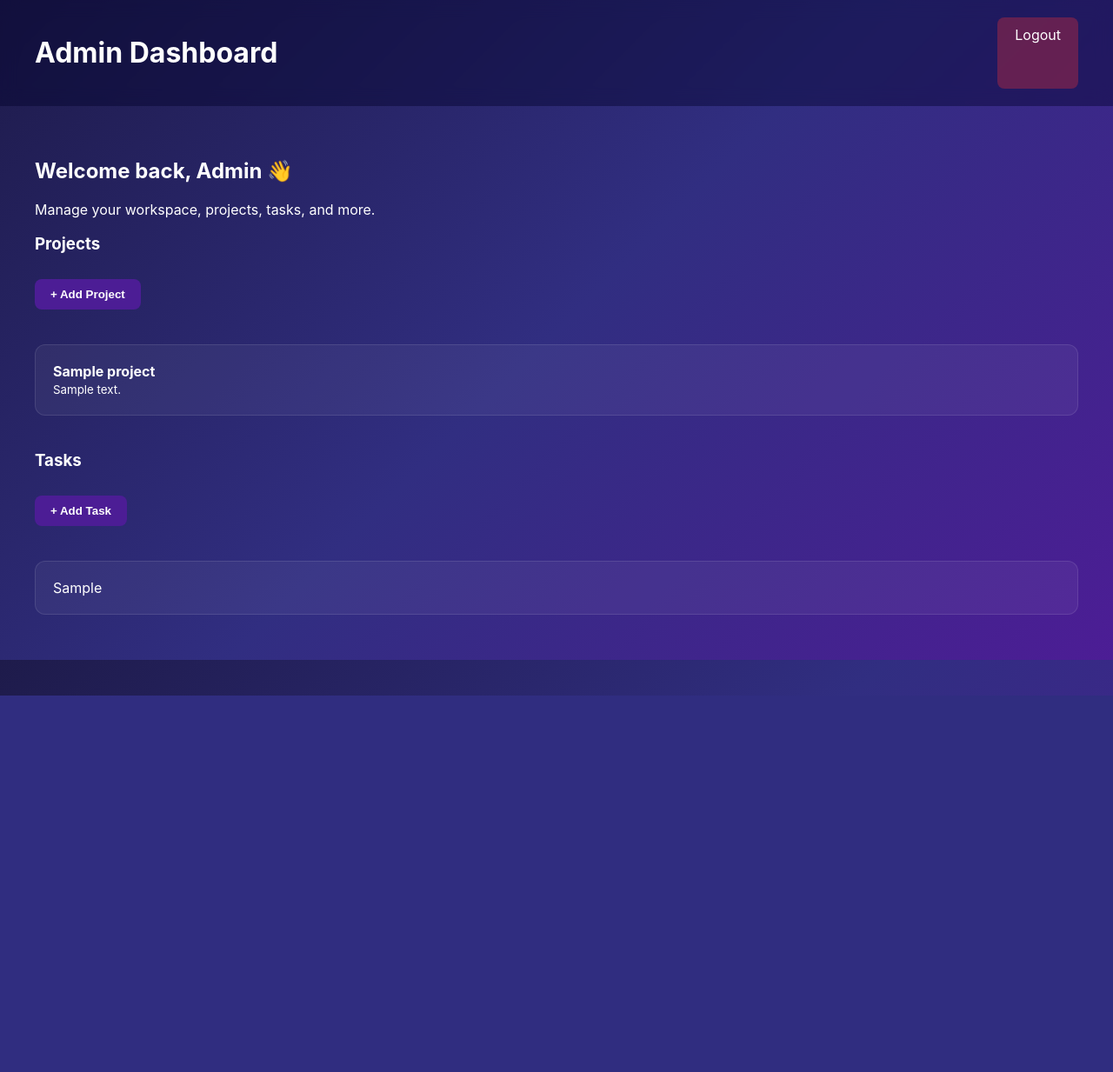
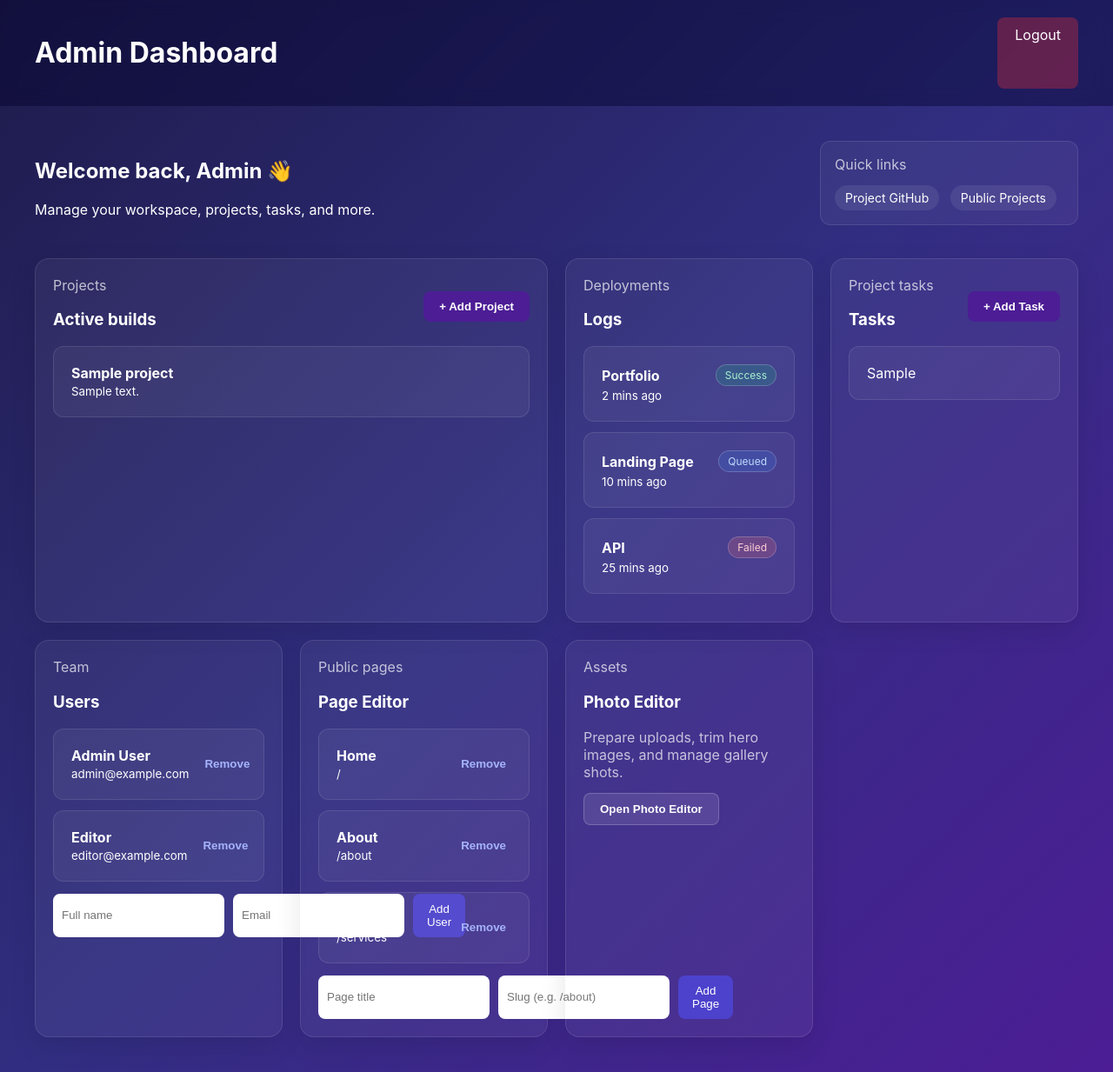
Before and after one commit to devdussey/dussey-dev, a PHP site: page /admin/ in a window 1280 px wide. Shown: the whole page at 87% size. Before the commit the page ends 800 px from the top, so only its background shows below. Run offline with PHP 8.4, Linux system fonts and the light colour scheme; the visitor is signed in with stand-in values (Sample User, id 1); tables that the repository leaves empty or names only in its code hold one stand-in row (values such as "Sample post"); a stand-in replaces the project's code that opens the database connection.

Commit message:
Expand admin dashboard sections

```diff
--- a/admin/css/admin.css
+++ b/admin/css/admin.css
@@ -17,16 +17,73 @@ body {
     padding: 40px;
 }
 
+.intro {
+    display: flex;
+    align-items: flex-start;
+    justify-content: space-between;
+    gap: 20px;
+}
+
+.quick-links {
+    background: rgba(255,255,255,0.05);
+    border: 1px solid rgba(255,255,255,0.1);
+    border-radius: 12px;
+    padding: 16px;
+    min-width: 200px;
+}
+
+.pill {
+    display: inline-block;
+    margin-right: 8px;
+    margin-top: 8px;
+    padding: 6px 12px;
+    border-radius: 999px;
+    background: rgba(255,255,255,0.08);
+    color: #fff;
+    text-decoration: none;
+    font-size: 14px;
+}
+
+.dashboard-grid {
+    display: grid;
+    grid-template-columns: repeat(auto-fit, minmax(280px, 1fr));
+    gap: 20px;
+    margin-top: 30px;
+}
+
+.panel {
+    background: rgba(255,255,255,0.05);
+    border: 1px solid rgba(255,255,255,0.1);
+    border-radius: 16px;
+    padding: 20px;
+    box-shadow: 0 10px 30px rgba(0,0,0,0.1);
+}
+
+.panel.wide {
+    grid-column: span 2;
+}
+
+.panel-header {
+    display: flex;
+    align-items: center;
+    justify-content: space-between;
+}
+
+.muted {
+    color: rgba(255,255,255,0.7);
+    margin: 0 0 6px 0;
+}
+
+.stack > * + * {
+    margin-top: 12px;
+}
+
 .logout-btn {
     background: rgba(255, 50, 50, 0.3);
     padding: 10px 20px;
     border-radius: 8px;
     text-decoration: none;
     color: #fff;
-}
-
-#projectList, #taskList {
-    margin-top: 20px;
 }
 
 .project-card, .task-item {
@@ -51,6 +108,72 @@ body {
 .btn-add:hover {
   background: #5b21b6;
 }
+
+.btn-secondary {
+  margin-top: 8px;
+  padding: 10px 18px;
+  background: rgba(255,255,255,0.1);
+  border: 1px solid rgba(255,255,255,0.2);
+  border-radius: 8px;
+  color: #fff;
+  font-weight: bold;
+  cursor: pointer;
+}
+
+.btn-link {
+  background: none;
+  border: none;
+  color: #a5b4fc;
+  cursor: pointer;
+  font-weight: 600;
+}
+
+.user-row {
+  display: flex;
+  align-items: center;
+  justify-content: space-between;
+  gap: 12px;
+}
+
+.inline-form {
+  display: flex;
+  gap: 10px;
+  margin-top: 14px;
+}
+
+.inline-form input {
+  flex: 1;
+  padding: 10px;
+  border-radius: 8px;
+  border: none;
+}
+
+.inline-form button {
+  padding: 10px 16px;
+  background: #4338ca;
+  color: #fff;
+  border: none;
+  border-radius: 8px;
+  cursor: pointer;
+}
+
+.log-row {
+  display: flex;
+  align-items: center;
+  justify-content: space-between;
+  gap: 10px;
+}
+
+.status {
+  padding: 4px 10px;
+  border-radius: 999px;
+  font-size: 12px;
+  border: 1px solid rgba(255,255,255,0.2);
+}
+
+.status-success { background: rgba(16, 185, 129, 0.2); color: #a7f3d0; }
+.status-queued { background: rgba(59, 130, 246, 0.2); color: #bfdbfe; }
+.status-failed { background: rgba(248, 113, 113, 0.2); color: #fecdd3; }
 
 .modal {
   display: none;
--- a/admin/index.php
+++ b/admin/index.php
@@ -20,22 +20,94 @@ if (!isset($_SESSION['admin'])) {
 </div>
 
 <div class="admin-container">
-    <h2>Welcome back, Admin 👋</h2>
-    <p>Manage your workspace, projects, tasks, and more.</p>
+    <div class="intro">
+        <div>
+            <h2>Welcome back, Admin 👋</h2>
+            <p>Manage your workspace, projects, tasks, and more.</p>
+        </div>
+        <div class="quick-links">
+            <p class="muted">Quick links</p>
+            <a class="pill" href="https://github.com/" target="_blank" rel="noopener">Project GitHub</a>
+            <a class="pill" href="/projects">Public Projects</a>
+        </div>
+    </div>
 
-   <div id="dashboard">
+    <div class="dashboard-grid">
+        <section class="panel wide">
+            <div class="panel-header">
+                <div>
+                    <p class="muted">Projects</p>
+                    <h3>Active builds</h3>
+                </div>
+                <button class="btn-add" onclick="openProjectModal()">+ Add Project</button>
+            </div>
+            <div id="projectList" class="stack"></div>
+        </section>
 
-    <!-- PROJECTS SECTION -->
-    <h3>Projects</h3>
-    <button class="btn-add" onclick="openProjectModal()">+ Add Project</button>
-    <div id="projectList"></div>
+        <section class="panel">
+            <div class="panel-header">
+                <div>
+                    <p class="muted">Deployments</p>
+                    <h3>Logs</h3>
+                </div>
+            </div>
+            <div id="logList" class="stack"></div>
+        </section>
 
-    <!-- TASKS SECTION -->
-    <h3 style="margin-top:40px;">Tasks</h3>
-    <button class="btn-add" onclick="openTaskModal()">+ Add Task</button>
-    <div id="taskList"></div>
+        <section class="panel">
+            <div class="panel-header">
+                <div>
+                    <p class="muted">Project tasks</p>
+                    <h3>Tasks</h3>
+                </div>
+                <button class="btn-add" onclick="openTaskModal()">+ Add Task</button>
+            </div>
+            <div id="taskList" class="stack"></div>
+        </section>
 
-</div>
+        <section class="panel">
+            <div class="panel-header">
+                <div>
+                    <p class="muted">Team</p>
+                    <h3>Users</h3>
+                </div>
+            </div>
+            <div class="stack" id="userList"></div>
+            <form id="userForm" class="inline-form">
+                <input type="text" name="name" placeholder="Full name" required>
+                <input type="email" name="email" placeholder="Email" required>
+                <button type="submit">Add User</button>
+            </form>
+        </section>
+
+        <section class="panel">
+            <div class="panel-header">
+                <div>
+                    <p class="muted">Public pages</p>
+                    <h3>Page Editor</h3>
+                </div>
+            </div>
+            <div id="pageList" class="stack"></div>
+            <form id="pageForm" class="inline-form">
+                <input type="text" name="title" placeholder="Page title" required>
+                <input type="text" name="slug" placeholder="Slug (e.g. /about)" required>
+                <button type="submit">Add Page</button>
+            </form>
+        </section>
+
+        <section class="panel">
+            <div class="panel-header">
+                <div>
+                    <p class="muted">Assets</p>
+                    <h3>Photo Editor</h3>
+                </div>
+            </div>
+            <div class="stack">
+                <p class="muted">Prepare uploads, trim hero images, and manage gallery shots.</p>
+                <button class="btn-secondary" id="openPhotoEditor">Open Photo Editor</button>
+            </div>
+        </section>
+    </div>
 
 <!-- PROJECT MODAL -->
 <div id="projectModal" class="modal">
--- a/admin/js/admin.js
+++ b/admin/js/admin.js
@@ -97,3 +97,117 @@ function closeTaskModal() {
 // ---------------------
 loadProjects();
 loadTasks();
+
+// ---------------------
+// Deployment Logs
+// ---------------------
+const logs = [
+  { project: "Portfolio", status: "Success", time: "2 mins ago" },
+  { project: "Landing Page", status: "Queued", time: "10 mins ago" },
+  { project: "API", status: "Failed", time: "25 mins ago" }
+];
+
+function renderLogs() {
+  const container = document.getElementById("logList");
+  container.innerHTML = logs.map(log => `
+    <div class="project-card">
+      <div class="log-row">
+        <strong>${log.project}</strong>
+        <span class="status status-${log.status.toLowerCase()}">${log.status}</span>
+      </div>
+      <small>${log.time}</small>
+    </div>
+  `).join(" ") || "<p>No logs yet.</p>";
+}
+
+// ---------------------
+// Users (client side sample)
+// ---------------------
+const users = [
+  { name: "Admin User", email: "admin@example.com" },
+  { name: "Editor", email: "editor@example.com" }
+];
+
+function renderUsers() {
+  const container = document.getElementById("userList");
+  container.innerHTML = users.map((user, index) => `
+    <div class="project-card user-row">
+      <div>
+        <strong>${user.name}</strong><br>
+        <small>${user.email}</small>
+      </div>
+      <button class="btn-link" data-index="${index}">Remove</button>
+    </div>
+  `).join(" ") || "<p>No users yet.</p>";
+
+  container.querySelectorAll(".btn-link").forEach(btn => {
+    btn.addEventListener("click", () => {
+      const idx = Number(btn.dataset.index);
+      users.splice(idx, 1);
+      renderUsers();
+    });
+  });
+}
+
+document.getElementById("userForm").addEventListener("submit", e => {
+  e.preventDefault();
+  const formData = new FormData(e.target);
+  users.push({
+    name: formData.get("name"),
+    email: formData.get("email")
+  });
+  e.target.reset();
+  renderUsers();
+});
+
+// ---------------------
+// Page Editor (client side sample)
+// ---------------------
+const pages = [
+  { title: "Home", slug: "/" },
+  { title: "About", slug: "/about" },
+  { title: "Services", slug: "/services" }
+];
+
+function renderPages() {
+  const container = document.getElementById("pageList");
+  container.innerHTML = pages.map((page, index) => `
+    <div class="project-card user-row">
+      <div>
+        <strong>${page.title}</strong><br>
+        <small>${page.slug}</small>
+      </div>
+      <button class="btn-link" data-index="${index}">Remove</button>
+    </div>
+  `).join(" ") || "<p>No pages configured.</p>";
+
+  container.querySelectorAll(".btn-link").forEach(btn => {
+    btn.addEventListener("click", () => {
+      const idx = Number(btn.dataset.index);
+      pages.splice(idx, 1);
+      renderPages();
+    });
+  });
+}
+
+document.getElementById("pageForm").addEventListener("submit", e => {
+  e.preventDefault();
+  const formData = new FormData(e.target);
+  pages.push({
+    title: formData.get("title"),
+    slug: formData.get("slug")
+  });
+  e.target.reset();
+  renderPages();
+});
+
+// ---------------------
+// Photo editor placeholder
+// ---------------------
+document.getElementById("openPhotoEditor").addEventListener("click", () => {
+  alert("Photo editor coming soon! You will be able to crop, resize, and optimize assets.");
+});
+
+renderLogs();
+renderUsers();
+renderPages();
```
